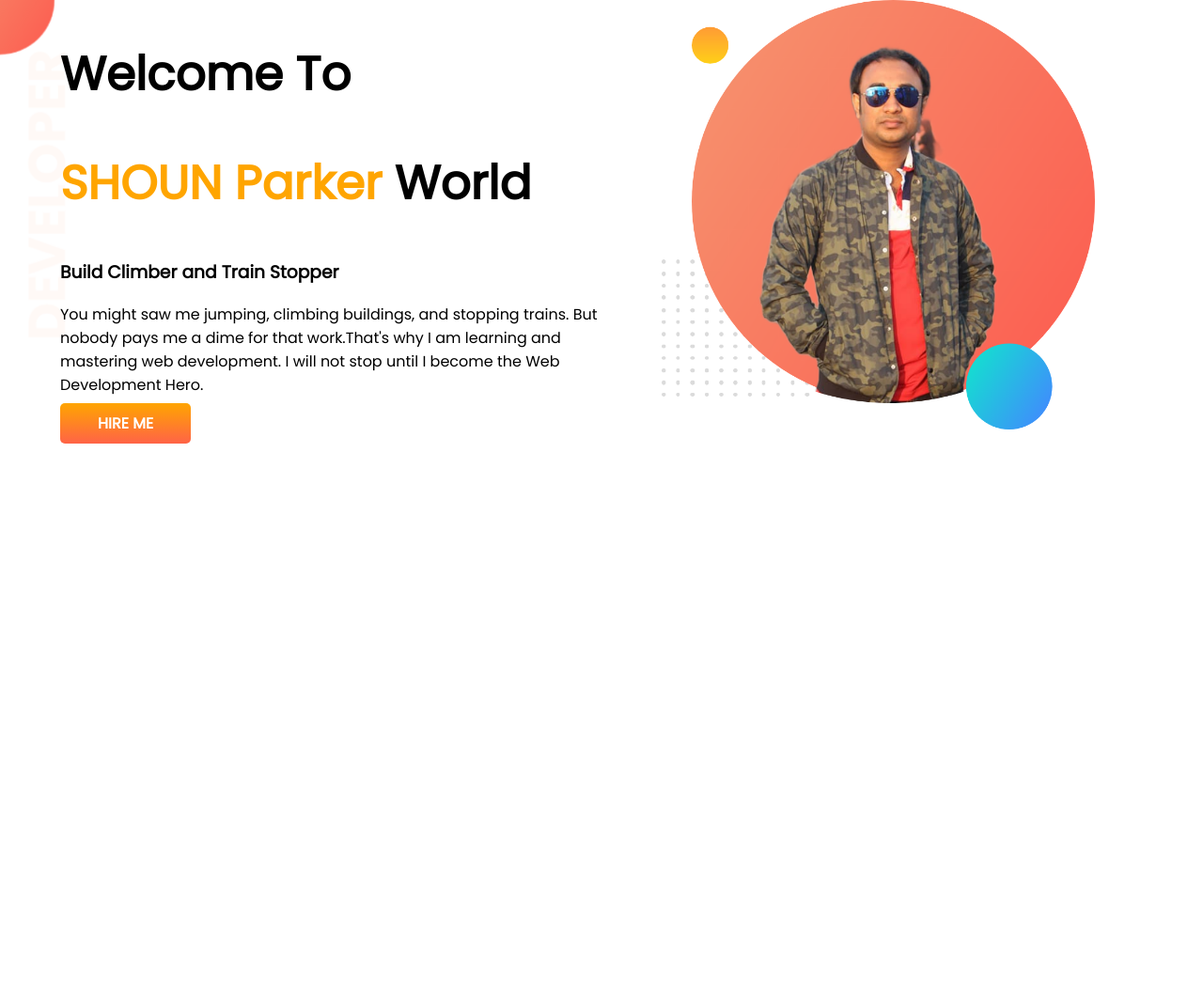
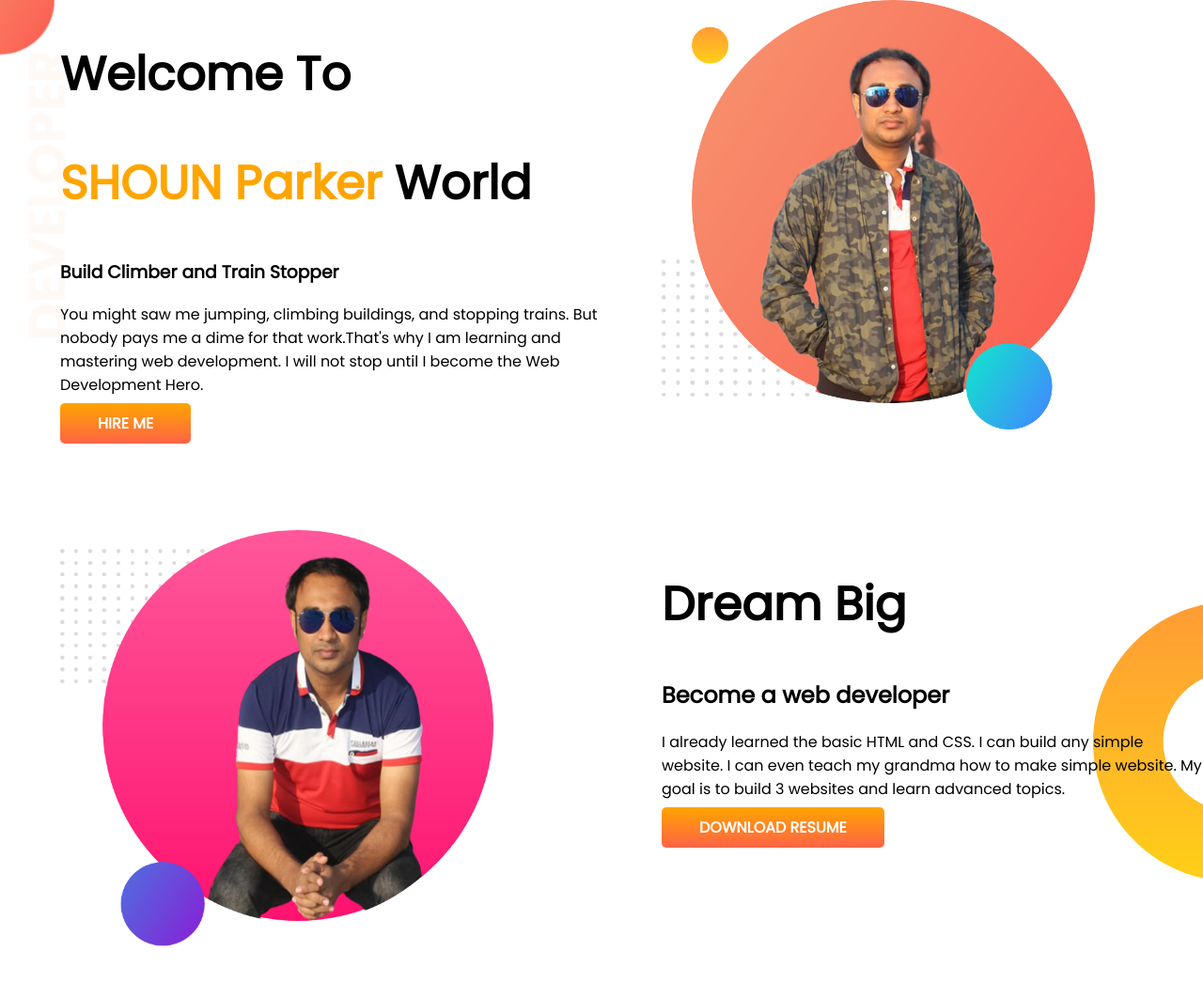
Before and after one commit to shoun79/developer-portfolio, a plain HTML site: page index.html in a window 1280 px wide. Shown: the whole page at 94% size. Before the commit the page ends 800 px from the top, so only its background shows below. Drawn offline with Linux system fonts and the light colour scheme.

Commit message:
dream add

```diff
--- a/index.html
+++ b/index.html
@@ -28,6 +28,20 @@
         </div>
     </section>
 
+    <section class="dream-big">
+        <div class="half-width">
+            <img src="images/shoun-bg2.png" alt="">
+        </div>
+        <div class="half-width">
+            <h1>Dream Big</h1>
+            <h2>Become a web developer</h2>
+            <p>I already learned the basic HTML and CSS. I can build any simple website. I can even teach my grandma how
+                to make simple website. My goal is to build 3 websites and learn advanced topics.</p>
+            <a class="link-button" href="https://www.facebook.com/md.shoun2/" target="_blank">DOWNLOAD RESUME</a>
+        </div>
+
+    </section>
+
 </body>
 
 </html>
--- a/style.css
+++ b/style.css
@@ -14,6 +14,7 @@
 
 section {
     display: flex;
+    margin-bottom: 100px;
 }
 
 .half-width {
@@ -38,3 +39,9 @@
     background-image: url(images/top-banner.png);
     background-repeat: no-repeat;
 }
+
+.dream-big {
+    background-image: url(images/dream-bg.png);
+    background-repeat: no-repeat;
+    background-position: right;
+}
```
Also changed, not shown: images/shoun-bg2.png (added).
